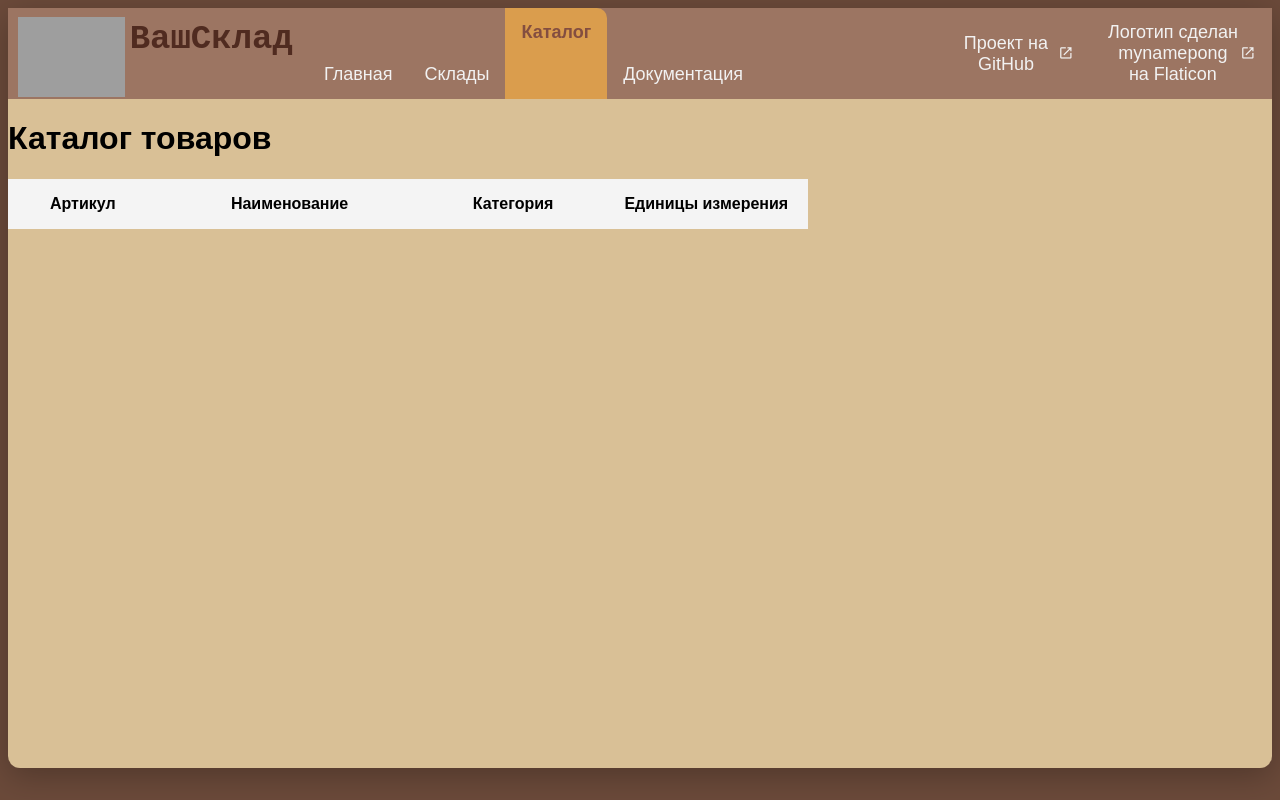
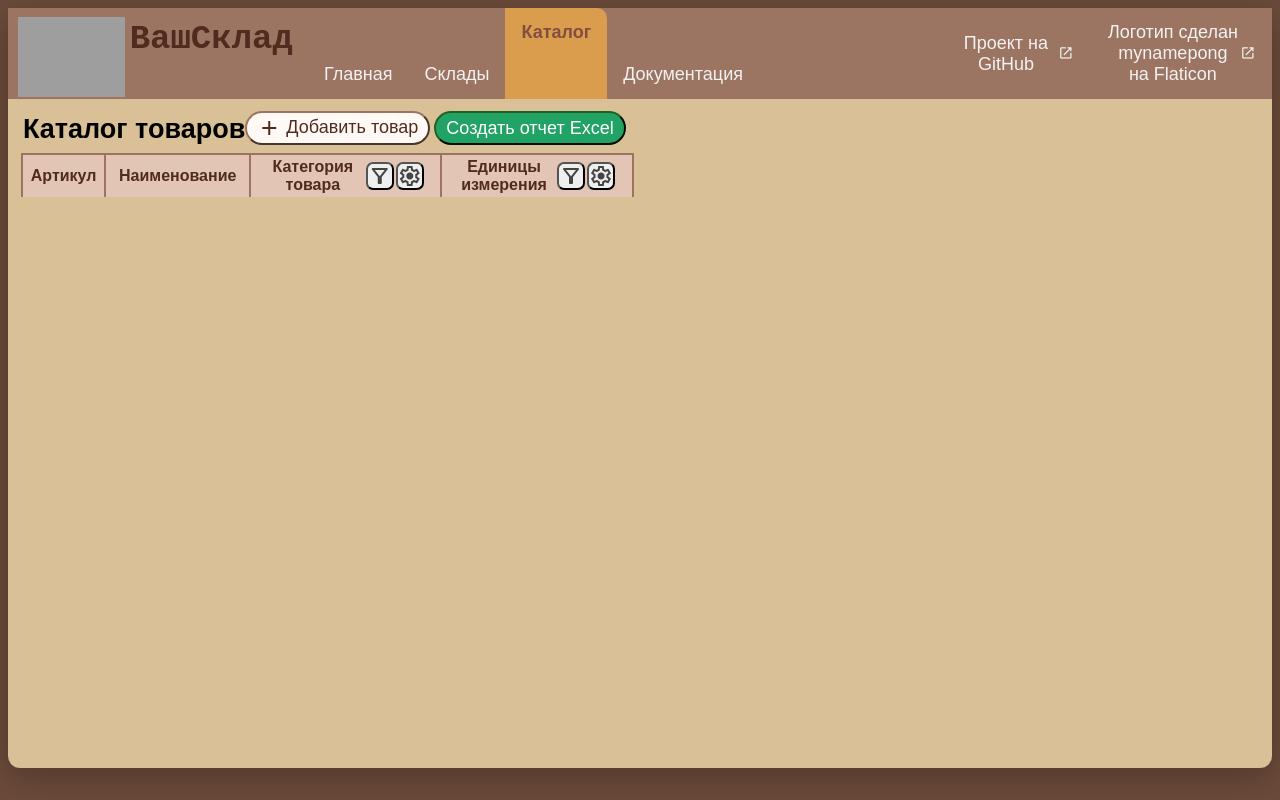
Before and after one commit to lozovoiPA/warehouse4u, a website: page public/catalogue.html in a window 1280 px wide. Drawn offline with nearby package versions, Linux system fonts and the light colour scheme; no server answers; grey boxes are pictures that could not be loaded.

Commit message:
Верстка таблицы, кнопок управления

```diff
--- a/public/catalogue.html
+++ b/public/catalogue.html
@@ -5,7 +5,9 @@
     <meta name="viewport" content="width=device-width, initial-scale=1.0">
     <title>📒ВашСклад - Каталог товаров</title>
 
-    <link rel="stylesheet" href="/css/styles.css">
+    <link rel="stylesheet" href="/css/general.css">
+    <link rel="stylesheet" href="/css/topnav.css">
+    <link rel="stylesheet" href="/css/table.css">
     <script src="/js/catalogue.js"></script>
     <script src="/js/general.js"></script>
 </head>
@@ -14,20 +16,69 @@
       <!-- Filled dynamically -->
     </div>
 
-    <h1>Каталог товаров</h1>
+    <div style="width:fit-content; margin: 5px;">
+      <div style="display: flex; justify-content: center;">
+        <h2 class="table-title">Каталог товаров</h2>
+        <div class="table-controls">
+          <button class="material-icon-button" style = "
+            background-color: rgb(255, 249, 245);
+            border-color: #9c7562;
+            color: rgb(80, 43, 32);
+            ">
+            <span class="material-symbols-outlined">add</span>
+            <span style="position: relative; top:1px;">Добавить товар</span>
+          </button>
+          <button style = "
+            background-color: #21a366;
+            border-color: #236123;
+            color: white;
+          ">
+            Создать отчет Excel
+          </button>
+        </div>
 
+      </div>
       <table id="productsTable">
           <thead>
-            <tr style="text-align:center; height:50px;">
-              <th>Артикул</th>
-              <th>Наименование</th>
-              <th>Категория</th>
-              <th style="max-width:90px">Единицы измерения</th>
+              <tr>
+                <th>
+                  <span>Артикул</span>
+                </th>
+                <th>
+                  <span>Наименование</span>
+                </th>
+                <th>
+                  <div>
+                    <span style="max-width:90px;">Категория товара</span>
+                    <div style="gap:1px; height:unset;">
+                      <button title="Фильтр по категориям">
+                        <span class="material-symbols-outlined">filter_alt</span>
+                      </button><br/>
+                      <button title="Настройка категорий">
+                        <span class="material-symbols-outlined">settings</span>
+                      </button>
+                    </div>
+                  </div>
+                </th>
+                <th>
+                  <div>
+                    <span style="max-width:90px;">Единицы измерения</span>
+                    <div style="gap:1px; height:unset;"> <!-- Add "display: block" to align buttons vertically -->
+                      <button title="Фильтр по единицам измерения">
+                        <span class="material-symbols-outlined">filter_alt</span>
+                      </button><br/>
+                      <button title="Настройка единиц измерения">
+                        <span class="material-symbols-outlined">settings</span>
+                      </button>
+                    </div>
+                  </div>
+                </th>
               </tr>
           </thead>
           <tbody>
             <!-- Filled dynamically -->
           </tbody>
       </table>
+    </div>
 </body>
 </html>
--- /dev/null
+++ b/public/css/general.css
@@ -0,0 +1,27 @@
+html {
+  background-color: #6b4a3a;
+}
+
+body {
+  min-height: calc(100vh - 40px);
+  min-height: calc(100dvh - 40px);
+  box-sizing: border-box;
+  border-radius: 12px;
+  box-shadow: 0 8px 32px rgba(0, 0, 0, 0.25);
+  background-color: #d9c096;
+  font-family: Arial, sans-serif;
+}
+
+@media (max-width: 640px) {
+  body {
+    margin: 8px;
+    min-height: calc(100dvh - 16px);
+    border-radius: 8px;
+  }
+}
+
+.material-icon-button {
+  display: inline-flex;
+  justify-content: center;
+  gap: 5px;
+}
--- /dev/null
+++ b/public/css/table.css
@@ -0,0 +1,85 @@
+.table-title {
+  margin: unset;
+  margin-top: 10px;
+  margin-left: 10px;
+  font-size: 27px;
+}
+
+.table-controls {
+  display:flex;
+  float: right;
+  align-self:flex-end;
+  margin-left: auto;
+  gap: 4px;
+}
+
+.table-controls button {
+  font-family: inherit;
+  font-size: 18px;
+  border-radius: 50px;
+  padding: 3px 10px;
+  cursor: pointer;
+}
+
+table {
+  border-collapse: collapse;
+  width: 100%;
+  max-width: 800px;
+  margin: 8px;
+}
+
+td {
+  border-left: 1px solid #bdbbbb;
+  border-right: 1px solid #bdbbbb;
+  padding: 8px 12px;
+  text-align: left;
+}
+
+th {
+  background: rgb(226, 197, 180);
+  border-left: 2px solid #9c7562;
+  border-top: 2px solid #9c7562;
+  border-right: 2px solid #9c7562;
+  color: rgb(80, 43, 32);
+
+  height:40px;
+  align-items:center;
+  justify-content:center;
+}
+
+th div {
+  display: flex;
+  height: 100%;
+  gap: 8px;
+  align-items:center;
+  justify-content:center;
+}
+
+th span {
+  display: inline-flex;
+  text-align: center;
+  justify-content: center;
+  vertical-align: middle;
+}
+
+th button {
+  display: inline-flex;
+  align-items: center;
+  justify-content: center;
+  width:min-content;
+  height:min-content; /* By default button will stretch vertically because of flex, this makes its height minimal to fit content (icon)*/
+  padding: 0px;
+  border-radius: 7px;
+}
+
+tbody tr {
+  background: rgb(248, 234, 227);
+}
+
+th button .material-symbols-outlined {
+  color: rgb(68, 68, 68);
+}
+
+tr:nth-child(even) {
+  background: white;
+}
--- a/public/css/styles.css
+++ b/public/css/topnav.css
@@ -1,25 +1,3 @@
-html {
-  background-color: #6b4a3a;
-}
-
-body {
-  min-height: calc(100vh - 40px);
-  min-height: calc(100dvh - 40px);
-  box-sizing: border-box;
-  border-radius: 12px;
-  box-shadow: 0 8px 32px rgba(0, 0, 0, 0.25);
-  background-color: #d9c096;
-  font-family: Arial, sans-serif;
-}
-
-@media (max-width: 640px) {
-  body {
-    margin: 8px;
-    min-height: calc(100dvh - 16px);
-    border-radius: 8px;
-  }
-}
-
 @media (max-width: 640px) {
   .topnav .attribution {
     display: none;
@@ -88,23 +66,3 @@ body {
   align-items: center;
   max-width: 150px;
 }
-
-table {
-  border-collapse: collapse;
-  width: 100%;
-  max-width: 800px;
-}
-
-h, td {
-  border: 1px solid #ccc;
-  padding: 8px 12px;
-  text-align: left;
-}
-
-th {
-  background: #f4f4f4;
-}
-
-tr:nth-child(even) {
-  background: #fafafa;
-}
--- a/public/js/general.js
+++ b/public/js/general.js
@@ -1,3 +1,6 @@
+var materialIcons =
+    "open_in_new,filter_alt,settings,add";
+
 function appendStyleLink(url) {
     var link = document.createElement('link');
     link.type = 'text/css';
@@ -12,13 +15,13 @@ function appendMaterialIcons(icon_names) {
     appendStyleLink(url);
 }
 
-function loadLogo(currentEndpoint){
+function loadLogo(currentEndpoint) {
     const topnav = document.getElementById("topnav");
     if (topnav === null) {
         console.log("Element with id \"topnav\" couldn't be found. Navigation bar will not be rendered.");
         return;
     }
-    appendMaterialIcons("open_in_new");
+    appendMaterialIcons(materialIcons);
     const links = `
         <a ${currentEndpoint=="home" ? `class="active" href=""` : `href="/"`}>Главная</a>
         <a ${currentEndpoint=="warehouses" ? `class="active" href=""` : `href="/warehouses"`}>Склады</a>
--- a/server.js
+++ b/server.js
@@ -42,7 +42,8 @@ app.get('/api/products', async (req, res) => {
   const [rows] = await pool.promise().query('SELECT * FROM products');
   res.json(rows);
 });
-// 404
+// 204 и 404
+app.get('/favicon.ico', (req, res) => res.status(204).end());
 app.use((req, res, next) => {
 	res.status(404).sendFile(path.join(__dirname, 'public', '404.html'));
 });
```
Also changed, not shown: public/index.html (+2 -1 lines). Lines whose indentation alone changed are shown as unchanged.
